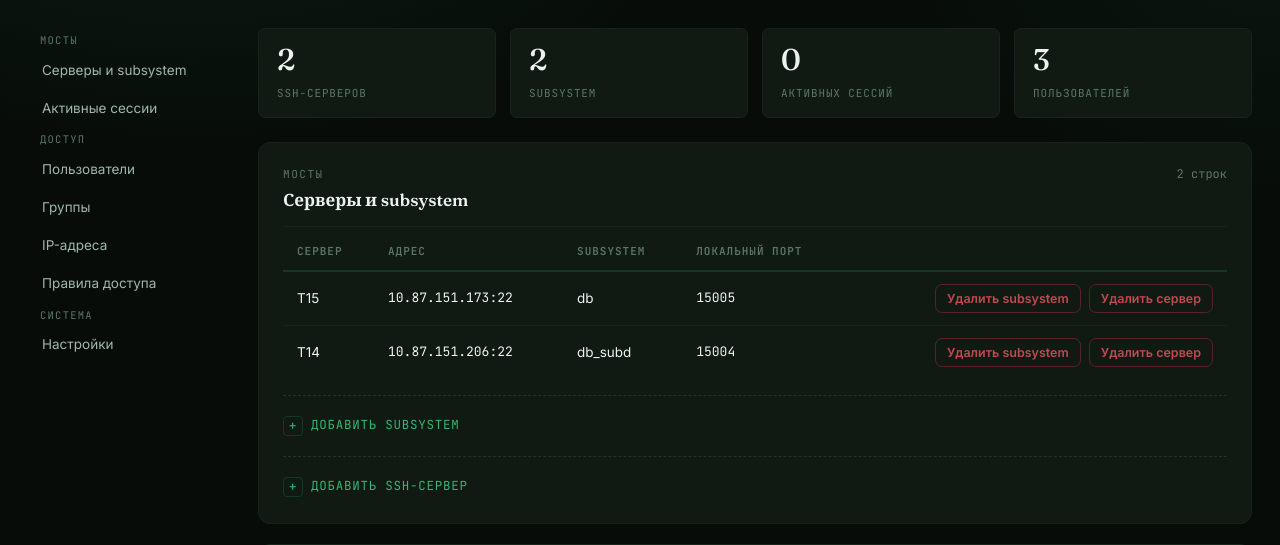
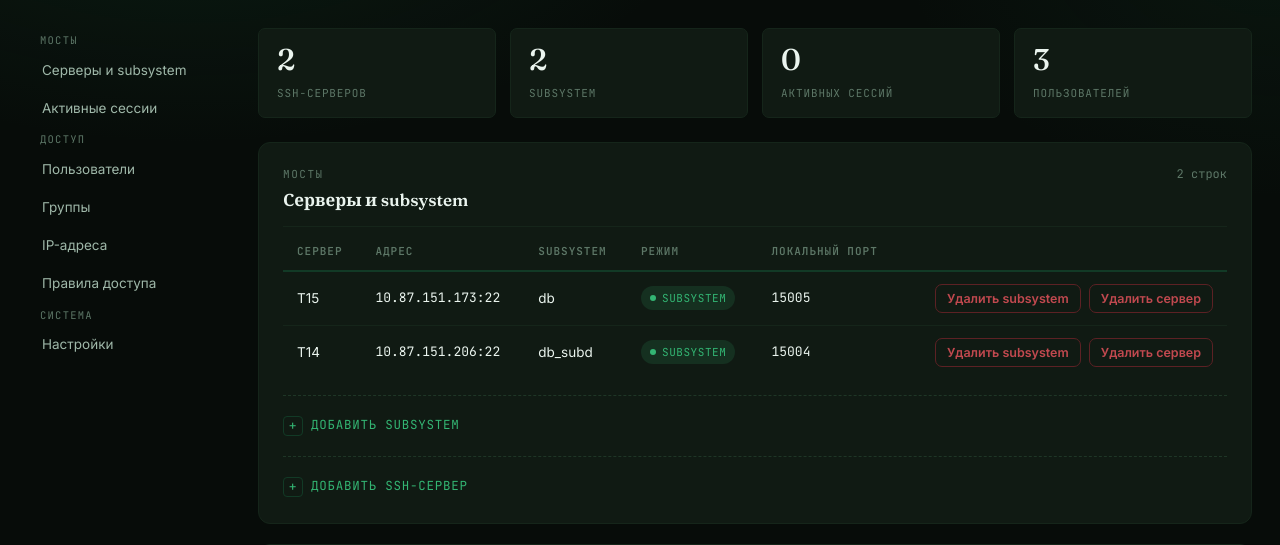
Before and after one commit to belgustas/Snmp_over_SSH_with_WebUI, a Flask app: page /dashboard in a window 1280 px wide. Shown: the part 76-621 px from the top of the page. Run offline with Flask 3, Linux system fonts and the light colour scheme; a user stored in the database is signed in.

Commit message:
Добавление управления subsystems с помощью cmd

```diff
--- a/app.py
+++ b/app.py
@@ -89,7 +89,7 @@ def dashboard():
             servers_table.append({
                 "server_name": server.name, "host": server.host, "port": server.port,
                 "subsystem": sub.name, "local_port": sub.local_port, "sub_id": sub.id,
-                "server_id": server.id,
+                "server_id": server.id, "exec_command": sub.exec_command,
             })
 
     # Собираем всех пользователей, группы, IP, правила для формочек на фронте
@@ -194,13 +194,24 @@ def add_server():
 def add_subsystem():
     """
     Добавляет новый subsystem (e.g., 'snmp', 'netconf') с локальным портом.
-    Параметры: name, local_port, server_id.
+    Параметры: name, local_port, server_id, exec_command (опционально).
+
+    Если exec_command не задан — работает обычный subsystem-режим:
+    имя (name) должно быть зарегистрировано в sshd_config на сервере.
+
+    Если exec_command задан — работает exec-режим: вместо invoke_subsystem
+    выполняется обычная команда (channel.exec_command), которая не требует
+    правки sshd_config. Нужно для устройств, где нет доступа к конфигу sshd
+    (например, встраиваемые Linux-прошивки с закрытой файловой системой).
+    В этом случае name — просто удобное отображаемое имя для дашборда/логов.
+
     После добавления перезагружает мосты, чтобы запустить новый туннель.
     """
     db = DbSession()
     name = request.form["name"].strip()
     local_port = int(request.form["local_port"])
     server_id = int(request.form["server_id"])
+    exec_command = request.form.get("exec_command", "").strip() or None
 
     # Проверка 1: такой subsystem уже есть на этом сервере
     dup_name = db.query(Subsystem).filter_by(name=name, server_id=server_id).first()
@@ -217,7 +228,7 @@ def add_subsystem():
         flash(f"Локальный порт {local_port} уже занят subsystem «{dup_port.name}».")
         return redirect(url_for("dashboard"))
 
-    sub = Subsystem(name=name, local_port=local_port, server_id=server_id)
+    sub = Subsystem(name=name, local_port=local_port, server_id=server_id, exec_command=exec_command)
     db.add(sub)
     db.commit()
     db.close()
--- a/bridge_manager.py
+++ b/bridge_manager.py
@@ -81,6 +81,7 @@ class BridgeManager:
                         "ssh_password": server.proxy_password,
                         "ssh_key_path": server.proxy_key_path,
                         "subsystem": sub.name,
+                        "exec_command": sub.exec_command,
                         "server_id": server.id,
                         "server_name": server.name,
                     }
@@ -157,7 +158,13 @@ class BridgeManager:
             ssh_client.connect(**connect_kwargs)
             transport = ssh_client.get_transport()
             channel = transport.open_session()
-            channel.invoke_subsystem(rule["subsystem"])
+            if rule.get("exec_command"):
+                # Exec-режим: обычное выполнение команды на сервере, без subsystem.
+                # Не требует регистрации в sshd_config — работает на любом sshd "из коробки".
+                channel.exec_command(rule["exec_command"])
+            else:
+                # Subsystem-режим (как раньше): имя должно быть зарегистрировано в sshd_config
+                channel.invoke_subsystem(rule["subsystem"])
         except Exception:
             print(f"[!] [{local_port}] Не удалось установить SSH/subsystem для {client_ip}:")
             traceback.print_exc()
--- a/models.py
+++ b/models.py
@@ -23,12 +23,20 @@ class SSHServer(Base):
 class Subsystem(Base):
     # Subsystem на сервере (snmp, netconf, etc) + какой локальный порт его открыть
     # Пример: localhost:9999 открывает snmp на T14
+    #
+    # Два режима работы моста:
+    #  - subsystem-режим (стандартный SSH subsystem, invoke_subsystem):
+    #    exec_command пустой, используется name как имя subsystem из sshd_config
+    #  - exec-режим (обычное выполнение команды, exec_command()):
+    #    exec_command задан — не требует регистрации в sshd_config вообще,
+    #    нужен только для устройств, где нет доступа к правке конфига sshd
     __tablename__ = "subsystems"
 
     id = Column(Integer, primary_key=True)
     name = Column(String, nullable=False)
     local_port = Column(Integer, nullable=False, unique=True)  # юникально, не может быть две подсистемы на одном порту
     server_id = Column(Integer, ForeignKey("ssh_servers.id"), nullable=False)
+    exec_command = Column(String, nullable=True)  # если задано — exec-режим вместо subsystem-режима
 
     server = relationship("SSHServer", back_populates="subsystems")
 
@@ -146,6 +154,13 @@ def migrate_existing_sqlite_schema():
         if "proxy_key_path" not in existing_server_columns:
             connection.execute(text("ALTER TABLE ssh_servers ADD COLUMN proxy_key_path VARCHAR"))
 
+        existing_subsystem_columns = {
+            row[1]
+            for row in connection.exec_driver_sql("PRAGMA table_info(subsystems)").fetchall()
+        }
+        if "exec_command" not in existing_subsystem_columns:
+            connection.execute(text("ALTER TABLE subsystems ADD COLUMN exec_command VARCHAR"))
+
 
 migrate_existing_sqlite_schema()
 
--- a/templates/dashboard.html
+++ b/templates/dashboard.html
@@ -109,7 +109,7 @@
         <table class="data">
           <thead>
             <tr>
-              <th>Сервер</th><th>Адрес</th><th>Subsystem</th><th>Локальный порт</th>
+              <th>Сервер</th><th>Адрес</th><th>Subsystem</th><th>Режим</th><th>Локальный порт</th>
               {% if is_admin %}<th></th>{% endif %}
             </tr>
           </thead>
@@ -119,6 +119,13 @@
               <td>{{ row.server_name }}</td>
               <td class="mono">{{ row.host }}:{{ row.port }}</td>
               <td>{{ row.subsystem }}</td>
+              <td>
+                {% if row.exec_command %}
+                  <span class="badge badge-muted" title="{{ row.exec_command }}">exec</span>
+                {% else %}
+                  <span class="badge badge-success">subsystem</span>
+                {% endif %}
+              </td>
               <td class="mono">{{ row.local_port }}</td>
               {% if is_admin %}
               <td>
@@ -134,7 +141,7 @@
               {% endif %}
             </tr>
             {% else %}
-            <tr class="empty-row"><td colspan="5">Серверы ещё не добавлены</td></tr>
+            <tr class="empty-row"><td colspan="6">Серверы ещё не добавлены</td></tr>
             {% endfor %}
           </tbody>
         </table>
@@ -158,6 +165,10 @@
             <div class="field">
               <label>Локальный порт</label>
               <input type="number" name="local_port" placeholder="15003" required>
+            </div>
+            <div class="field">
+              <label>Команда (exec-режим, необязательно)</label>
+              <input type="text" name="exec_command" placeholder="оставьте пустым для обычного subsystem">
             </div>
             <button type="submit" class="btn btn-primary">Добавить</button>
           </div>
```
